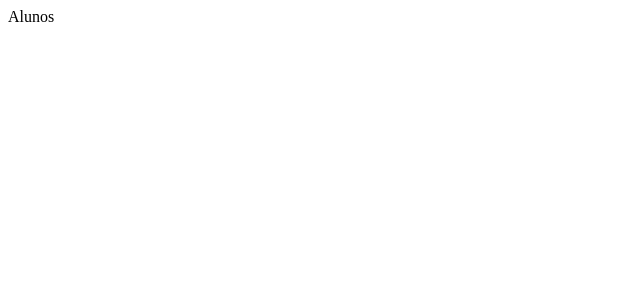
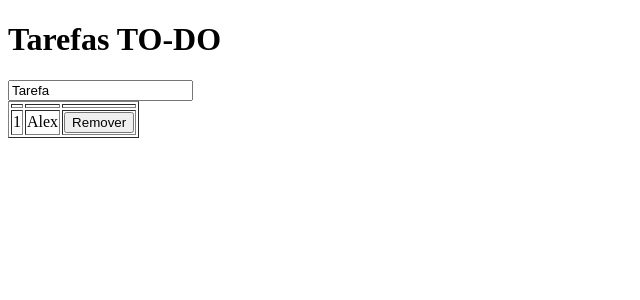
Before and after one commit to pedrohsa1/To-Do-Vue, a Vue app in the folder project-todo/: page / in a window 1280 px wide. Shown: the top 300 px of the page, without its empty margins (0-640 px from the left). Built offline with nearby package versions, Linux system fonts and the light colour scheme.

Commit message:
Ajustando componentes de tarefas

```diff
--- a/project-todo/src/App.vue
+++ b/project-todo/src/App.vue
@@ -1,16 +1,16 @@
 <template>
   <div id = "app">
-    <Alunos/>
+    <Tarefas/>
   </div>
 </template>
 
 <script>
-import Alunos from './components/Alunos.vue'
+import Tarefas from './components/Tarefas.vue'
 
 export default {
   name: 'App',
   components: {
-    Alunos
+    Tarefas
   }
 }
 </script>
--- a/project-todo/src/components/Alunos.vue
+++ /dev/null
@@ -1,22 +0,0 @@
-<template>
-  <div>
-    {{nome}}
-  </div>
-</template>
-
-<script>
-export default {
-  data(){
-    return {
-      nome: "Alunos",
-    }
-  },
-  props: {
-  }
-}
-</script>
-
-<!-- Add "scoped" attribute to limit CSS to this component only -->
-<style scoped>
-
-</style>
--- /dev/null
+++ b/project-todo/src/components/Tarefas.vue
@@ -0,0 +1,44 @@
+<template>
+  <div>
+
+    <h1>{{titulo}}</h1>
+
+    <input type="text" placeholder="Nome da Tarefa" v-model="nome"/>
+
+    <table border="1px">
+      <thead>
+        <th></th>
+        <th></th>
+        <th></th>
+      </thead>
+      <tbody>
+        <tr>
+            <td>1</td>
+            <td>Alex </td>
+            <td>
+              <button class="btn" @click="remover()">Remover</button>
+            </td>
+        </tr>
+      </tbody>
+    </table>
+
+  </div>
+</template>
+
+<script>
+export default {
+  data(){
+    return {
+      titulo: "Tarefas TO-DO",
+      nome: "Tarefa",
+    }
+  },
+  props: {
+  }
+}
+</script>
+
+<!-- Add "scoped" attribute to limit CSS to this component only -->
+<style scoped>
+
+</style>
```
